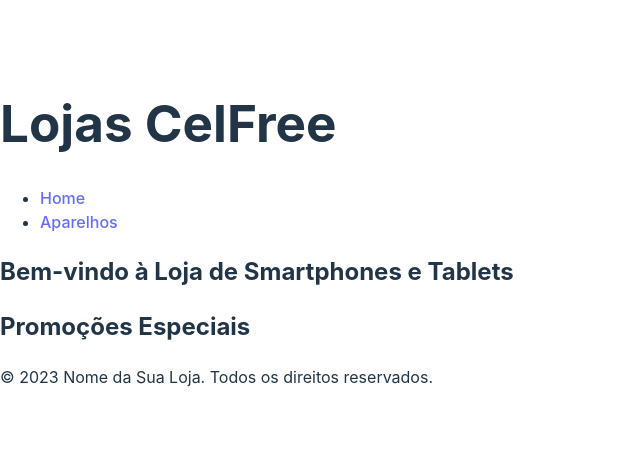
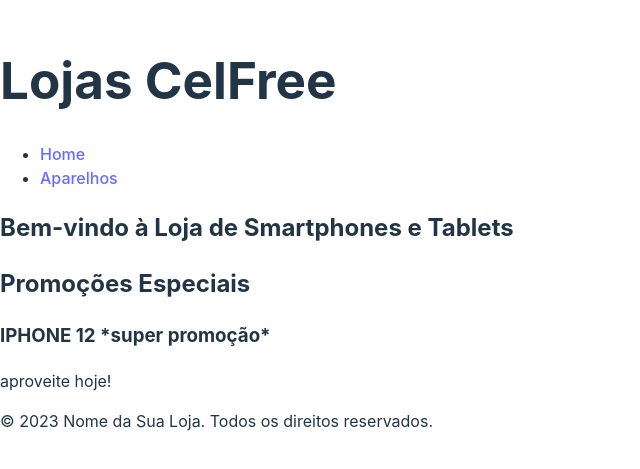
Before and after one commit to Pedro-Ferrari/aula-rotas-exercicio, a React (Vite) app: page / in a window 1280 px wide. Shown: the part 167-636 px from the top of the page, without its empty margins (0-640 px from the left). Built offline with nearby package versions, Linux system fonts and the light colour scheme.

Commit message:
Tentativas de arrumar

```diff
--- a/src/components/Promotions.jsx
+++ b/src/components/Promotions.jsx
@@ -4,6 +4,8 @@ function Promotions() {
   return (
     <section className="promotions">
       <h2>Promoções Especiais</h2>
+      <h3>IPHONE 12 *super promoção* </h3>
+      <p>aproveite hoje!</p>
       {/* Inclua suas promoções aqui */}
     </section>
   );
```
